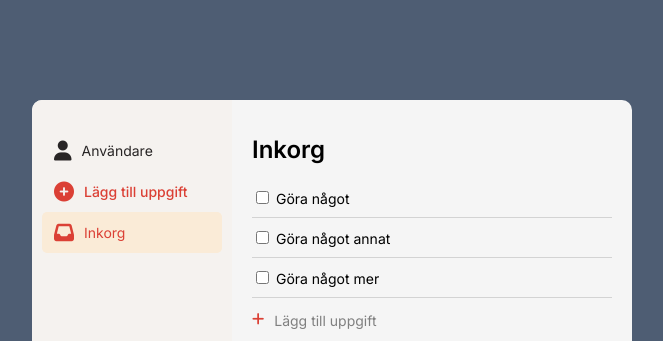
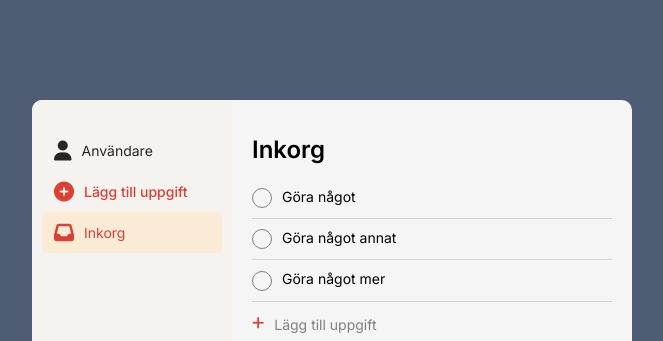
Before and after one commit to helihard/todoish, a React (Vite) app: page / in a window 1280 px wide. Shown: the top 341 px of the page, without its empty margins (308-971 px from the left). Built offline with nearby package versions, Linux system fonts and the light colour scheme.

Commit message:
custom radio button with checkmark

```diff
--- a/src/components/Inbox.jsx
+++ b/src/components/Inbox.jsx
@@ -6,16 +6,37 @@ function Inbox() {
         <p>
           <ul>
             <li>
-              <input id="radio-1" type="checkbox" />{" "}
-              <label htmlFor="radio-1">Göra något</label>
+              <input
+                id="radio-1"
+                type="radio"
+                name="radio-group"
+                className="radio-check"
+              />{" "}
+              <label htmlFor="radio-1" className="radio-check-label">
+                Göra något
+              </label>
             </li>
             <li>
-              <input id="radio-2" type="checkbox" />{" "}
-              <label htmlFor="radio-2">Göra något annat</label>
+              <input
+                id="radio-2"
+                type="radio"
+                name="radio-group"
+                className="radio-check"
+              />{" "}
+              <label htmlFor="radio-2" className="radio-check-label">
+                Göra något annat
+              </label>
             </li>
             <li>
-              <input id="radio-3" type="checkbox" />{" "}
-              <label htmlFor="radio-3">Göra något mer</label>
+              <input
+                id="radio-3"
+                type="radio"
+                name="radio-group"
+                className="radio-check"
+              />{" "}
+              <label htmlFor="radio-3" className="radio-check-label">
+                Göra något mer
+              </label>
             </li>
           </ul>
           <div id="add-task-from-main">
--- a/src/index.css
+++ b/src/index.css
@@ -61,9 +61,9 @@ aside div:not(:last-child):hover {
   background-color: lightgray;
 }
 
-aside div:active {
+/*aside div:active {
   color: var(--red);
-}
+}*/
 
 main {
   padding: 35px 20px 20px;
@@ -97,6 +97,41 @@ main h1 {
   padding: 10px 0;
 }
 
+.radio-check {
+  opacity: 0;
+  position: absolute;
+}
+
+.radio-check,
+.radio-check-label {
+  display: inline-block;
+  cursor: pointer;
+}
+
+.radio-check-label {
+  position: relative;
+}
+
+.radio-check + .radio-check-label:before {
+  content: "";
+  background: whitesmoke;
+  border: 1px solid grey;
+  display: inline-block;
+  vertical-align: middle;
+  width: 14px;
+  height: 14px;
+  padding: 2px;
+  margin-right: 10px;
+  text-align: center;
+  border-radius: 50%;
+}
+
+.radio-check:checked + .radio-check-label:before {
+  content: "\f00c";
+  font-family: "FontAwesome";
+  color: grey;
+}
+
 .red {
   color: var(--red);
 }
```
